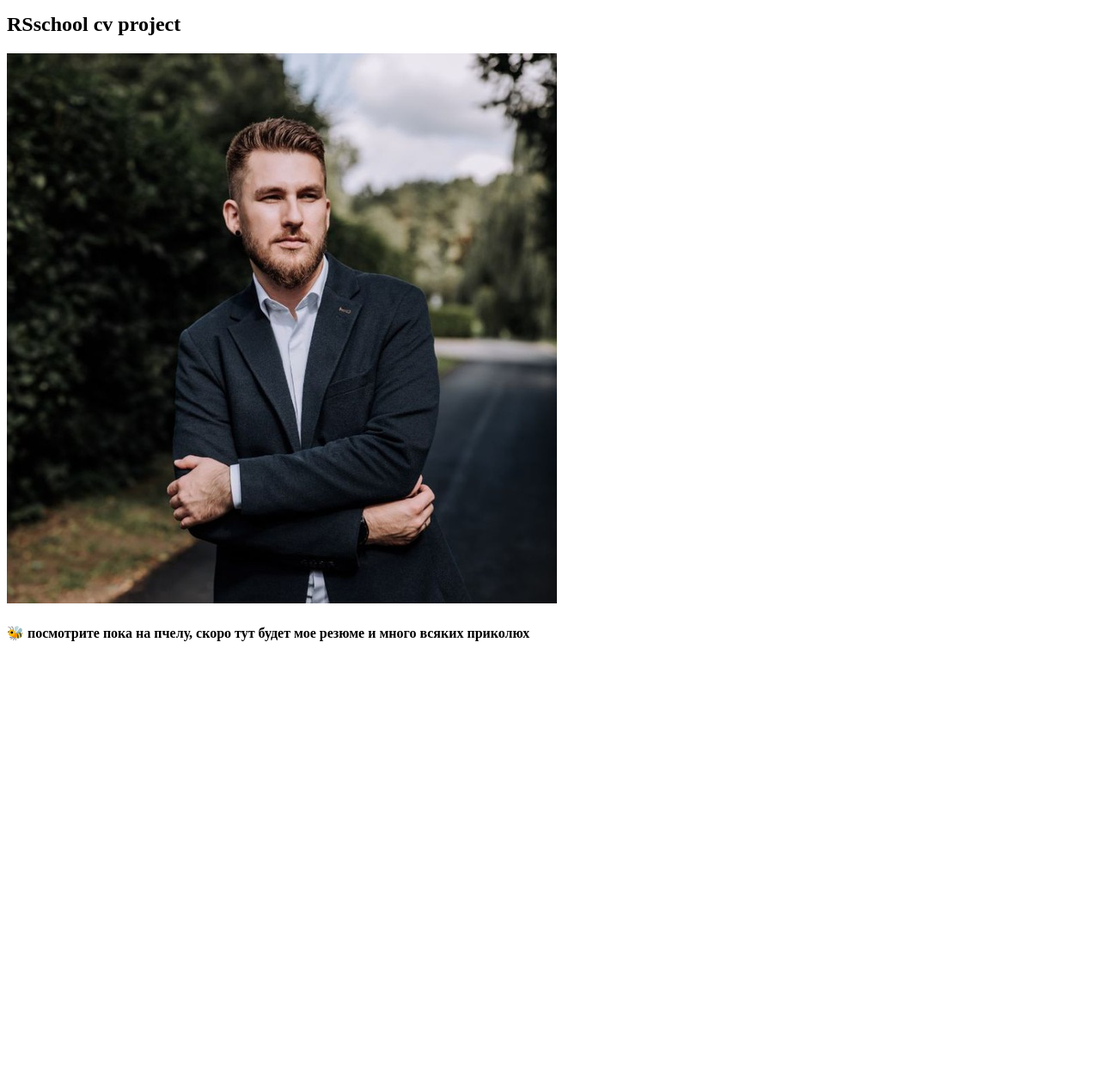
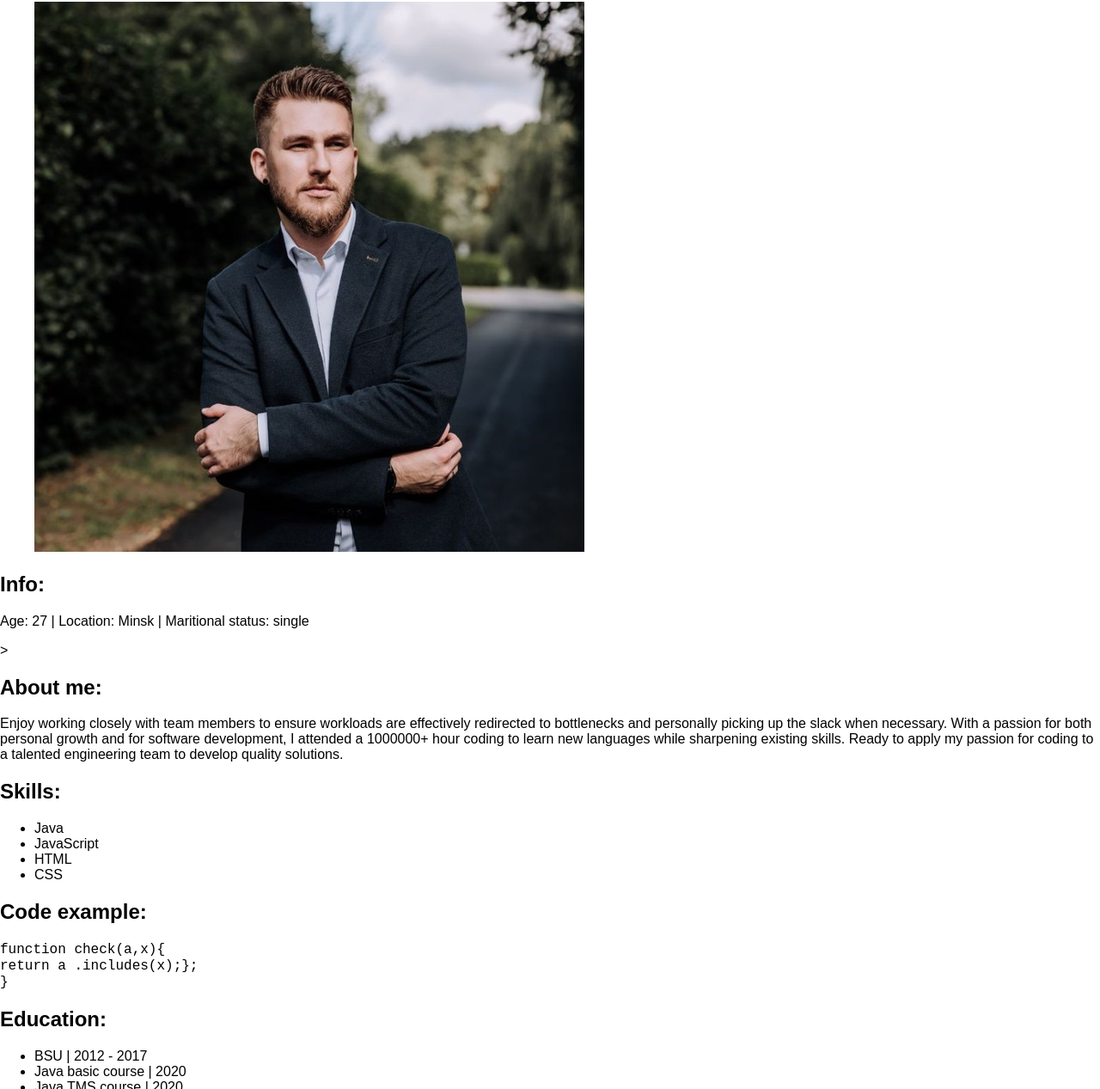
Before and after one commit to Denisyasyuchenya/rsschool-cv, a plain HTML site: page index.html in a window 1280 px wide. Shown: the part 66-1333 px from the top of the page at 86% size. Before the commit the page ends 833 px from the top, so only its background shows below. Drawn offline with Linux system fonts and the light colour scheme; files whose address does not match are found by name.

Commit message:
refactor: upd html file

```diff
--- a/index.html
+++ b/index.html
@@ -1,26 +1,82 @@
-<!DOCTYPE html>
-<html lang="ru">
-<head>
-  <meta charset="utf-8">
-  <meta name="viewport" content="width=device-width, initial-scale=1">
-  <title>HTML5. Базовый шаблон для любого проекта</title>
-  <meta name="description" content="Шаблон HTML5 для любого проекта">
-  <meta name="author" content="Кодер">
-  <meta property="og:type" content="website">
-  <meta property="og:url" content="https://кодер.укр/">
-  <meta property="og:description" content="Шаблон HTML5 для любого проекта">
-  <meta property="og:image" content="image.png">
-  <link rel="icon" href="/favicon.ico">
-  <link rel="icon" href="/favicon.svg" type="image/svg+xml">
-  <link rel="apple-touch-icon" href="/apple-touch-icon.png">
-  <link rel="stylesheet" href="css/styles.css">
-</head>
-<body>
-  <h1>██▓▒­░⡷⠂𝙳𝚎𝚗𝚒𝚜 𝚈𝚊𝚜𝚢𝚞𝚌𝚑𝚎𝚗𝚢𝚊⠐⢾░▒▓██</h1>
-  <h2>RSschool cv project</h2>
-  <p><img src="/home/dsyasyuchenya/Документы/Dev/rs/rsschool-cv/cv.jpg"
-    alt="pic"></p>
-  <h4>🐝 посмотрите пока на пчелу, скоро тут будет мое резюме и много всяких приколюх</h4>
-  <script src="js/scripts.js"></script>
+<!doctype html>
+<html lang="en">
+  <head>
+    <title>CV</title>
+    <meta charset="utf-8" />
+    <link rel="stylesheet" href="css/style.css"/>
+  </head>
+<body >
+<header>
+    <section>
+        <h1>𝓨𝓪𝓼𝔂𝓾𝓬𝓱𝓮𝓷𝔂𝓪 𝓓𝓮𝓷𝓲𝓼</h1>
+    </section>
+</header>
+
+<main>
+    <figure>
+        <img src="cv.jpg" alt="Photo">
+    </figure>
+
+<section><h2>Info:</h2>
+  <p> Age: 27 | Location: Minsk | Maritional status: single</p>>
+</section>
+
+<section><h2>About me:</h2>
+<p>Enjoy working closely with team members to ensure workloads
+  are effectively redirected to bottlenecks and personally picking up
+  the slack when necessary. With a passion for both personal growth and
+  for software development, I attended a 1000000+ hour coding to learn new languages
+  while sharpening existing skills. Ready to apply my passion for coding
+  to a talented engineering team to develop quality solutions.
+</p>
+</section>
+
+<section><h2>Skills:</h2>
+    <ul>
+        <li>Java</li>
+        <li>JavaScript</li>
+        <li>HTML</li>
+        <li>CSS</li>
+    </ul>
+</section>
+
+<section><h2>Code example:</h2>
+    <div class="d_code">
+        <code>
+        function check(a,x){<br>
+          return a .includes(x);};<br>
+        }
+        </code>
+    </div>
+</section>
+
+<section><h2>Education:</h2>
+    <ul>
+        <li>BSU | 2012 - 2017</li>
+        <li>Java basic course | 2020</li>
+        <li>Java TMS course | 2020</li>
+    </ul>
+</section>
+
+<section><h2>Languages:</h2>
+    English: B2
+    Deutsch: A1
+</section>
+
+<section><h2>Contact me:</h2>
+  <ul>
+      <li><b>Phone number:</b>📞 +375-29-684-98-64</li>
+      <li><b>E-mail:</b>📧 yasyuchenya1@gmail.com</li>
+  </ul>
+</section>
+
+</main>
+<footer>
+
+<a href="https://rs.school/js/"><img src=https://rs.school/images/rs_school_js.svg alt="Logo RSS" width="300" height="90"></a>
+
+</footer>
+
+
 </body>
 </html>
```
